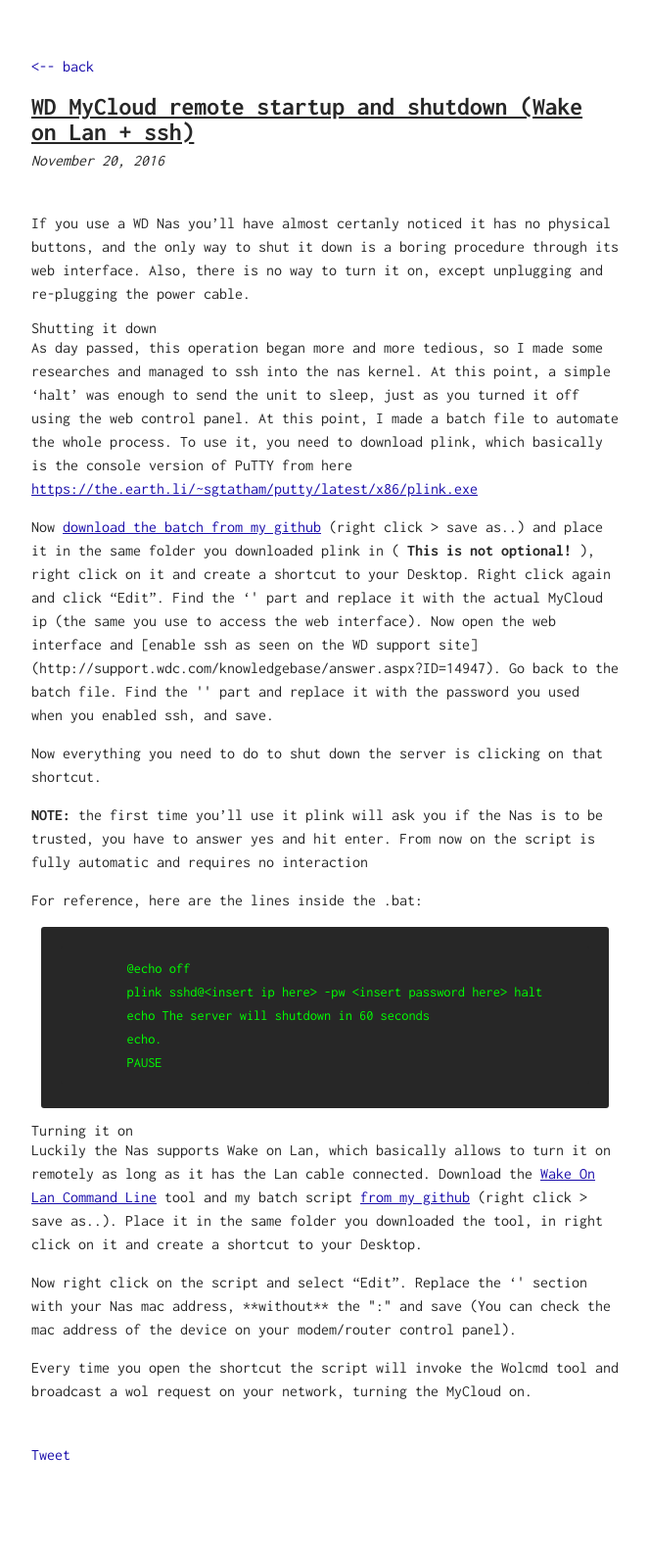
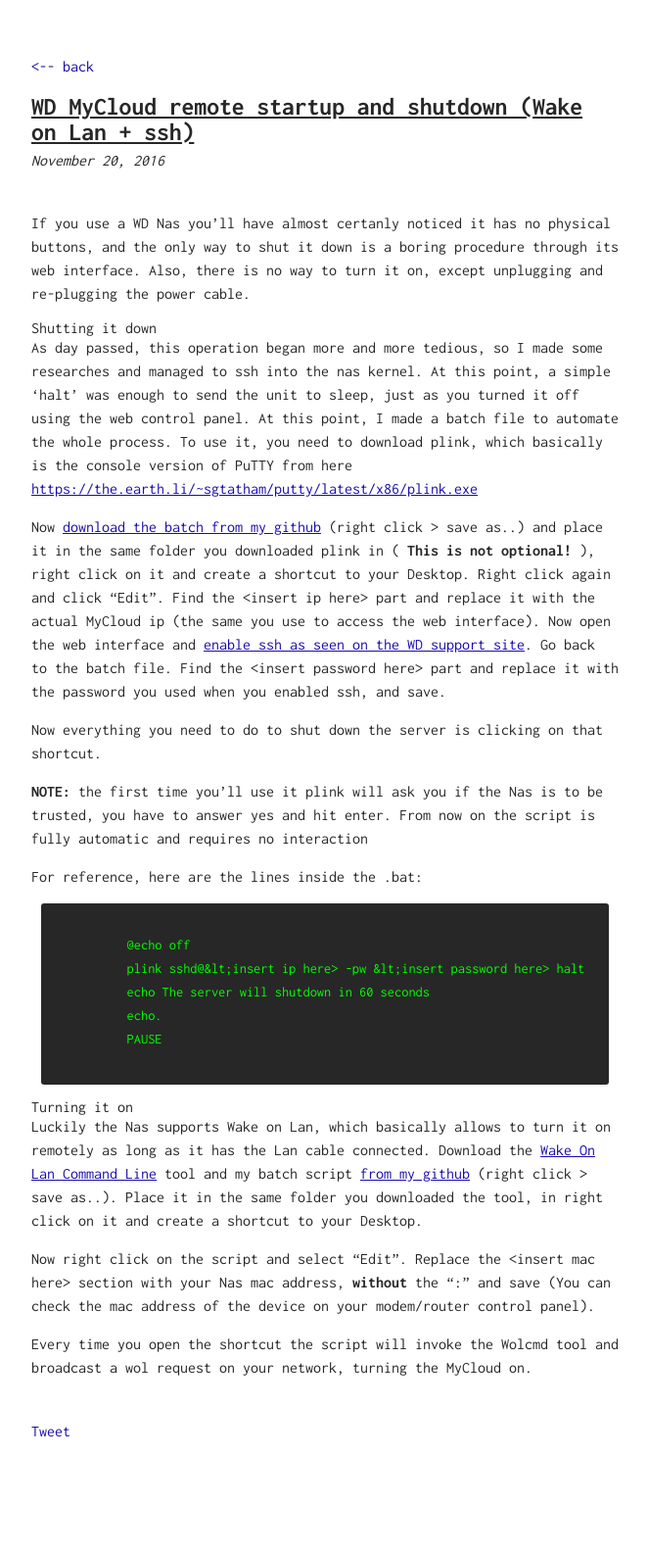
Before and after one commit to SimoDax/simodax.github.io, a Jekyll site: the page built from _posts/2016-11-20-wd-mycloud-remote-startup-shutdown.md, in a window 1280 px wide. Shown: the whole page at 98% size, without its empty margins (308-970 px from the left). Built offline with Jekyll 4.4.1, drawn with Linux system fonts in a browser that asks for light colours; comment, search, counter and statistics services are not loaded; after the commit the page ends 1561 px from its top, so only the background shows below that.

Commit message:
Update 2016-11-20-wd-mycloud-remote-startup-shutdown.md

```diff
--- a/_posts/2016-11-20-wd-mycloud-remote-startup-shutdown.md
+++ b/_posts/2016-11-20-wd-mycloud-remote-startup-shutdown.md
@@ -16,7 +16,7 @@
 At this point, I made a batch file to automate the whole process. To use it, you need to download plink, which basically is the console version of PuTTY from here [https://the.earth.li/~sgtatham/putty/latest/x86/plink.exe](https://the.earth.li/~sgtatham/putty/latest/x86/plink.exe)
 
 Now [download the batch from my github](https://raw.githubusercontent.com/SimoDax/simodax.github.io/master/assets/turn%20off.bat) (right click > save as..) and place it in the same folder you downloaded plink in ( **This is not optional!** ), right click on it and create a shortcut to your Desktop.
-Right click again and click "Edit". Find the '<insert ip here>' part and replace it with the actual MyCloud ip (the same you use to access the web interface). Now open the web interface and [enable ssh as seen on the WD support site](http://support.wdc.com/knowledgebase/answer.aspx?ID=14947). Go back to the batch file. Find the '<insert password here>' part and replace it with the password you used when you enabled ssh, and save.
+Right click again and click "Edit". Find the &lt;insert ip here> part and replace it with the actual MyCloud ip (the same you use to access the web interface). Now open the web interface and [enable ssh as seen on the WD support site](http://support.wdc.com/knowledgebase/answer.aspx?ID=14947). Go back to the batch file. Find the &lt;insert password here> part and replace it with the password you used when you enabled ssh, and save.
 
 Now everything you need to do to shut down the server is clicking on that shortcut.
 
@@ -25,7 +25,7 @@
 For reference, here are the lines inside the .bat:
 
 		@echo off
-		plink sshd@<insert ip here> -pw <insert password here> halt
+		plink sshd@&lt;insert ip here> -pw &lt;insert password here> halt
 		echo The server will shutdown in 60 seconds
 		echo.
 		PAUSE
@@ -36,6 +36,6 @@
 
 Luckily the Nas supports Wake on Lan, which basically allows to turn it on remotely as long as it has the Lan cable connected. Download the [Wake On Lan Command Line](https://www.depicus.com/wake-on-lan/wake-on-lan-cmd) tool and my batch script [from my github](https://raw.githubusercontent.com/SimoDax/simodax.github.io/master/assets/turn%20on.bat) (right click > save as..). Place it in the same folder you downloaded the tool, in right click on it and create a shortcut to your Desktop.
 
-Now right click on the script and select "Edit". Replace the '<insert mac here>' section with your Nas mac address, **without** the ":" and save (You can check the mac address of the device on your modem/router control panel).
+Now right click on the script and select "Edit". Replace the &lt;insert mac here> section with your Nas mac address, **without** the ":" and save (You can check the mac address of the device on your modem/router control panel).
 
 Every time you open the shortcut the script will invoke the Wolcmd tool and broadcast a wol request on your network, turning the MyCloud on.
```
